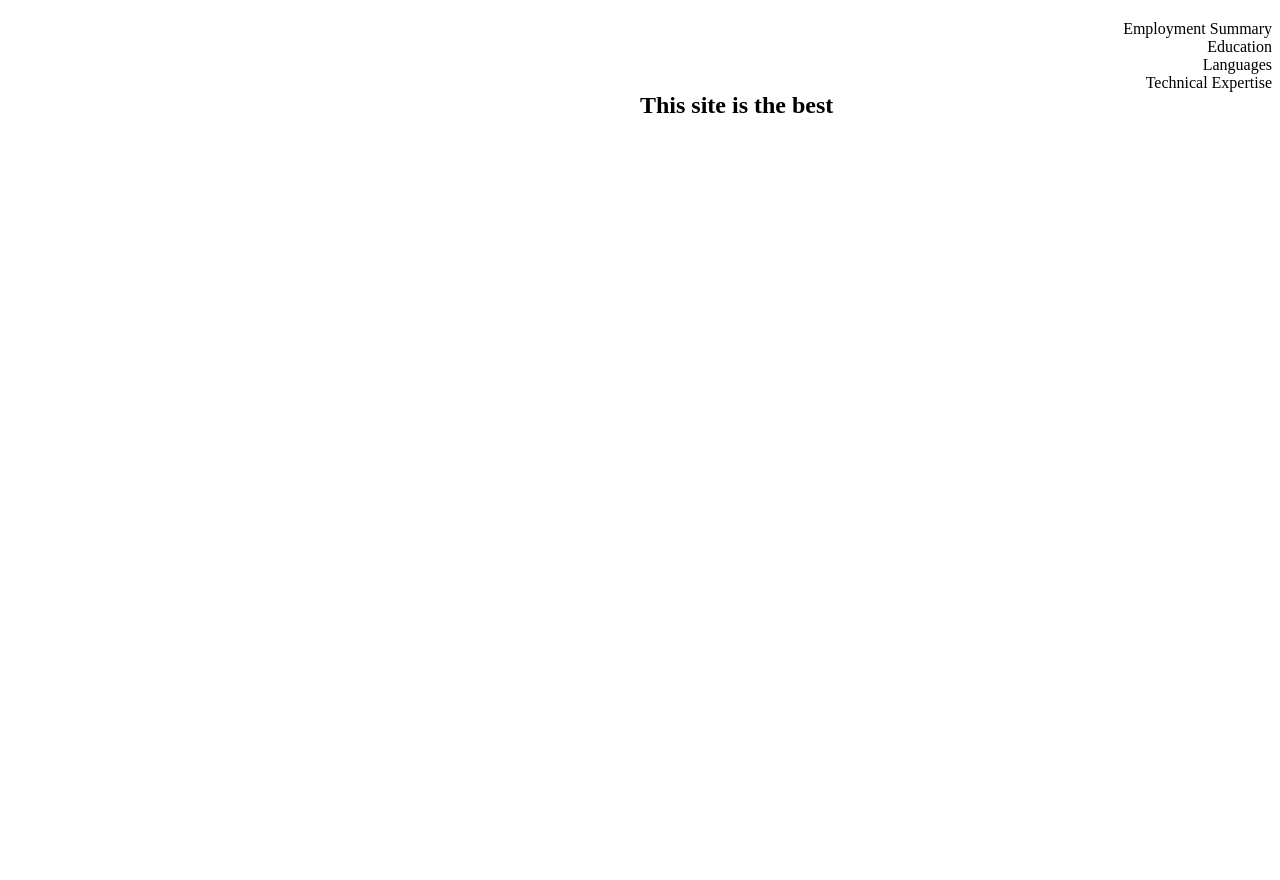
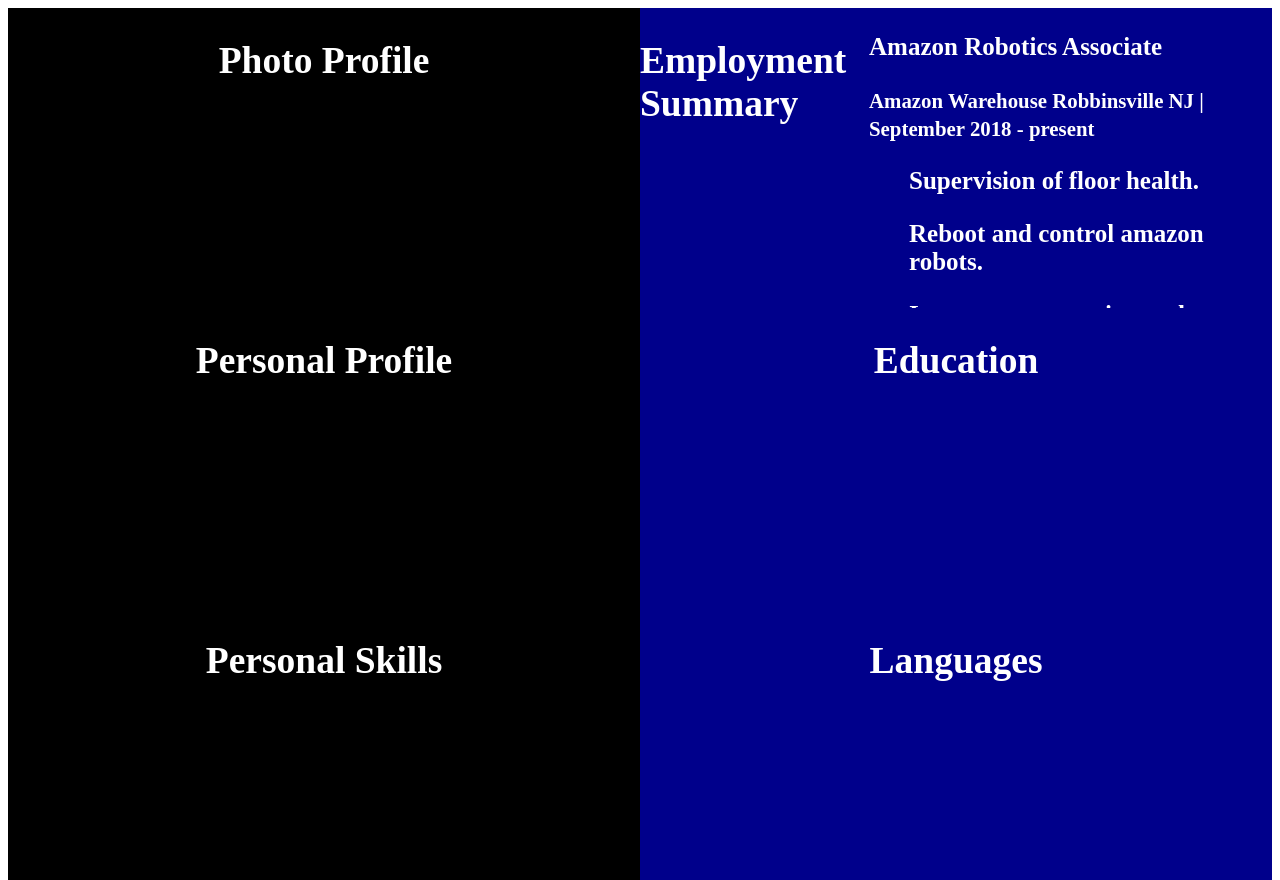
Before and after one commit to johnnyfe/johnnyfe.github.io, a plain HTML site: page index.html in a window 1280 px wide. Shown: the top 880 px of the page. Drawn offline with Linux system fonts and the light colour scheme.

Commit message:
adding h2 tags html and appending first class in javascript

```diff
--- a/index.html
+++ b/index.html
@@ -10,15 +10,16 @@
 </head>
 <body>
     <section class="categories">
-        <div class="block-1">Employment Summary</div>
-        <div class="block-2">Education</div>
-        <div class="block-3">Languages</div>
-        <div class="block-4">Technical Expertise</div>
+        <div class="block1"><h2>Employment Summary</h2></div>
+        <div class="block2"><h2>Education</h2></div>
+        <div class="block3"><h2>Languages</h2></div>
+        <div class="block4"><h2>Technical Expertise</h2></div>
     </section>
     <section class="profile">
-        <div class="column-1">Personal Profile</div>
-        <div class="column-2">Personal Skills</div>
-        <div class="column-3">Contact Info</div>
+        <div class="column1"><h2>Photo Profile</h2></div>
+        <div class="column2"><h2>Personal Profile</h2></div>
+        <div class="column3"><h2>Personal Skills</h2></div>
+        <div class="column4"><h2>Contact Info</h2></div>
     </section>
 </body>
 <script src="script.js"></script>
--- a/script.js
+++ b/script.js
@@ -1,3 +1,22 @@
-let h2 = document.createElement('h2')
-h2.textContent = "This site is the best"
-document.querySelector('body').appendChild(h2)
+
+const employmentSummary = document.createElement('div');
+employmentSummary.className = 'Employment Summary';
+employmentSummary.innerHTML =
+`
+    <p>Amazon Robotics Associate </p>
+    <small>Amazon Warehouse Robbinsville NJ | September
+    2018 - present</small>
+    <ul>Supervision of floor health.</ul>
+    <ul>Reboot and control amazon robots.</ul>
+    <ul>Inventory restoration and updating lost articles.</ul>
+    <ul>Reports of possible items damage or lost.</ul>
+    <ul>Reports in inventory updates.</ul>
+    <p>Temporal Process Assitant(PG)<p>
+    <small>Amazon Warehouse Robbinsville NJ | May 2018 September
+    2018 - present<small>
+    <ul>Supervision of costumer orders</ul>
+    <ul>Analysis of floor productivity</ul>
+    <ul>Created detailed reports for manager</ul>
+`
+
+document.getElementsByClassName("block1")[0].appendChild(employmentSummary);
```
